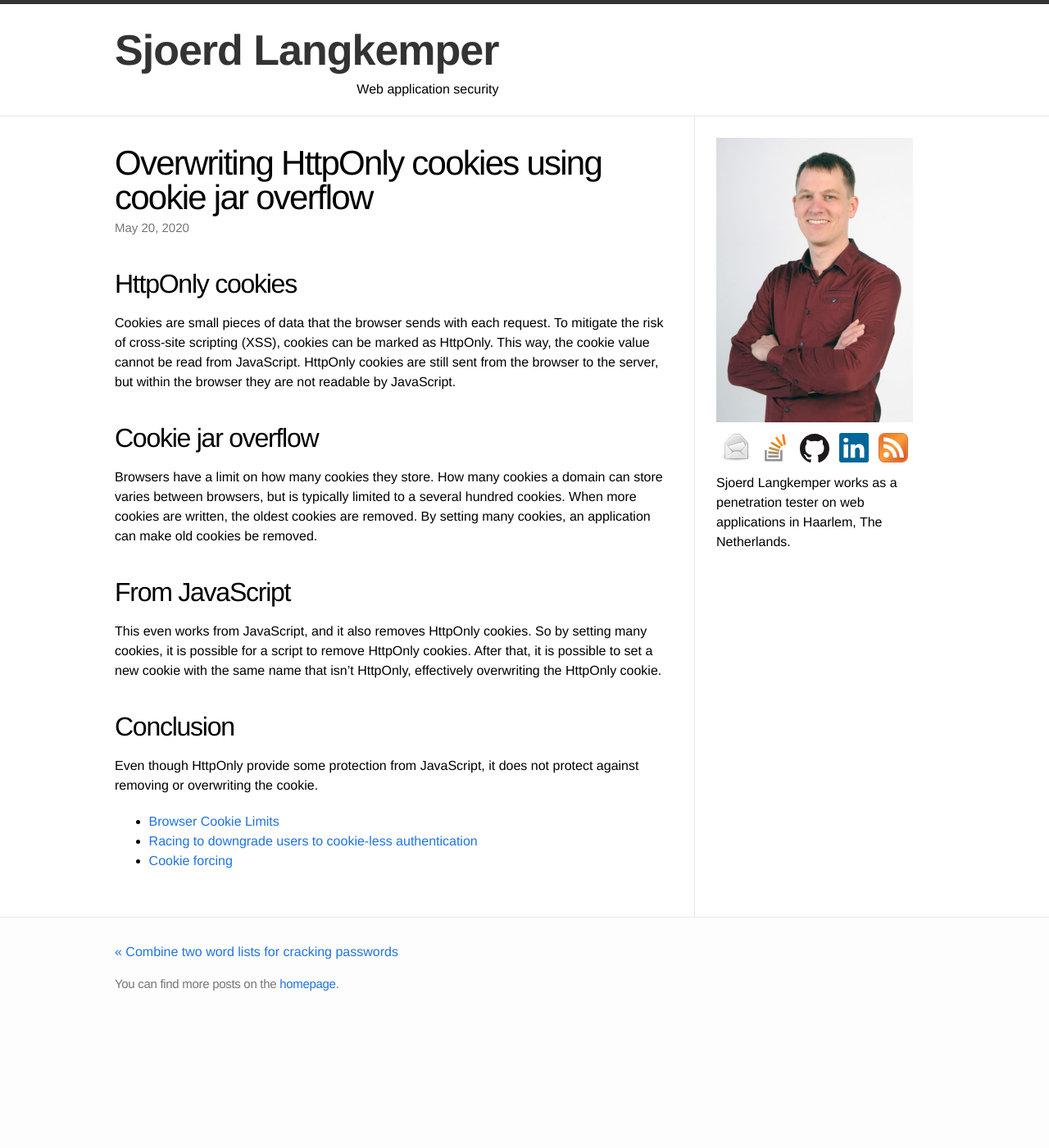
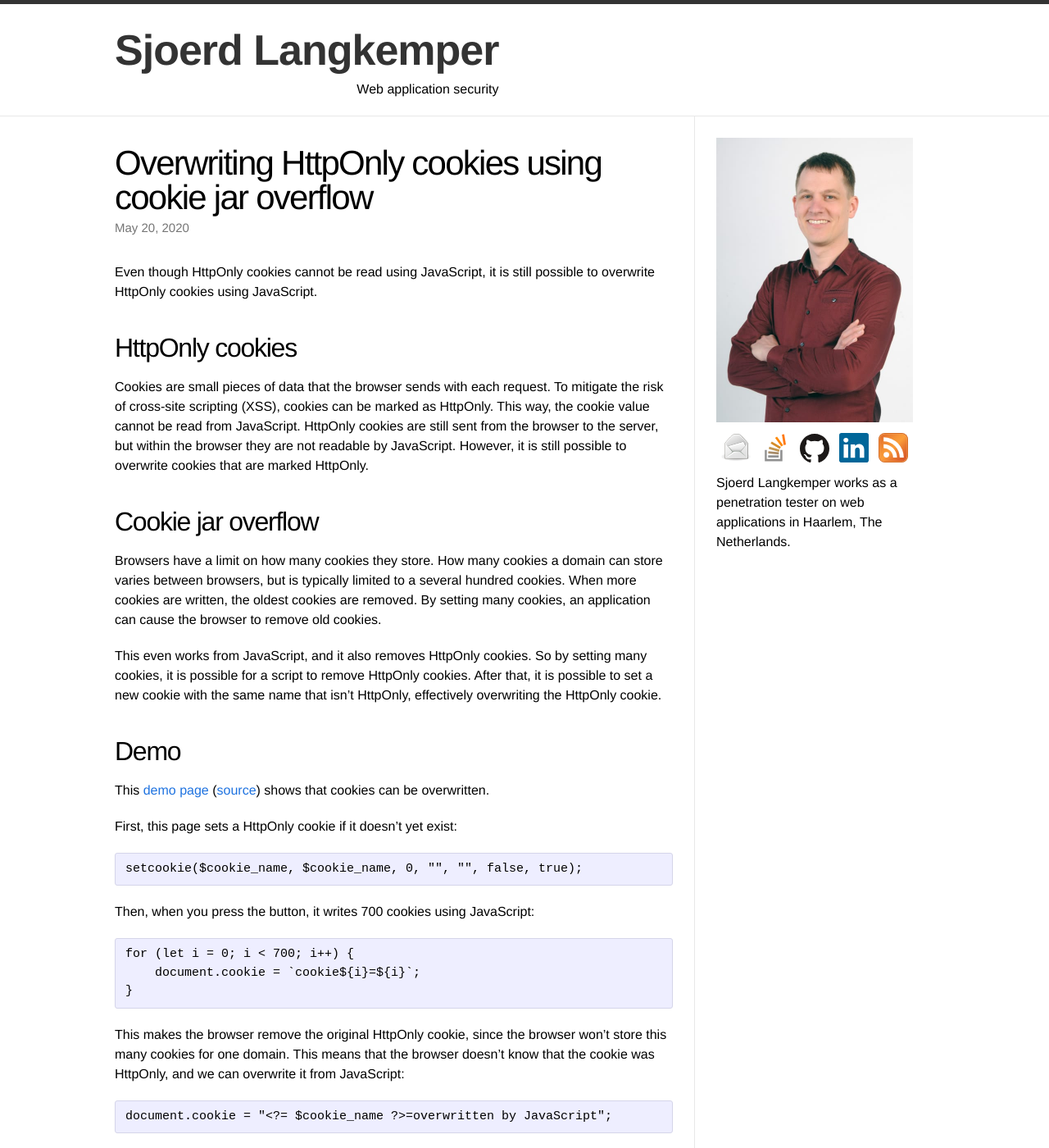
Before and after one commit to Sjord/Sjord.github.io, a Jekyll site: the page built from _posts/2020-04-24-overwriting-httponly-cookies-from-javascript-using-cookie-jar-overflow.md, in a window 1280 px wide and 1400 px high. Shown: the whole window at 82% size. Built offline with Jekyll 4.4.1, drawn with Linux system fonts in a browser that asks for light colours.

Commit message:
Cookie overflow post

```diff
--- a/_posts/2020-04-24-overwriting-httponly-cookies-from-javascript-using-cookie-jar-overflow.md
+++ b/_posts/2020-04-24-overwriting-httponly-cookies-from-javascript-using-cookie-jar-overflow.md
@@ -5,24 +5,43 @@ thumbnail: cookie-coffee-splash-480.jpg
 date: 2020-05-20
 ---
 
+Even though HttpOnly cookies cannot be read using JavaScript, it is still possible to overwrite HttpOnly cookies using JavaScript.
+
 <!-- photo source: https://pixabay.com/nl/photos/koffie-cup-splash-vloeistof-1973549/ -->
 
 ## HttpOnly cookies
 
-Cookies are small pieces of data that the browser sends with each request. To mitigate the risk of cross-site scripting (XSS), cookies can be marked as HttpOnly. This way, the cookie value cannot be read from JavaScript. HttpOnly cookies are still sent from the browser to the server, but within the browser they are not readable by JavaScript.
+Cookies are small pieces of data that the browser sends with each request. To mitigate the risk of cross-site scripting (XSS), cookies can be marked as HttpOnly. This way, the cookie value cannot be read from JavaScript. HttpOnly cookies are still sent from the browser to the server, but within the browser they are not readable by JavaScript. However, it is still possible to overwrite cookies that are marked HttpOnly.
 
 ## Cookie jar overflow
 
-Browsers have a limit on how many cookies they store. How many cookies a domain can store varies between browsers, but is typically limited to a several hundred cookies. When more cookies are written, the oldest cookies are removed. By setting many cookies, an application can make old cookies be removed.
-
-## From JavaScript
+Browsers have a limit on how many cookies they store. How many cookies a domain can store varies between browsers, but is typically limited to a several hundred cookies. When more cookies are written, the oldest cookies are removed. By setting many cookies, an application can cause the browser to remove old cookies.
 
 This even works from JavaScript, and it also removes HttpOnly cookies. So by setting many cookies, it is possible for a script to remove HttpOnly cookies. After that, it is possible to set a new cookie with the same name that isn't HttpOnly, effectively overwriting the HttpOnly cookie.
+
+## Demo
+
+This [demo page](http://demo.sjoerdlangkemper.nl/cookie.php) ([source](https://github.com/Sjord/Sjord.github.io/blob/master/_demo/cookie.php)) shows that cookies can be overwritten.
+
+First, this page sets a HttpOnly cookie if it doesn't yet exist:
+
+    setcookie($cookie_name, $cookie_name, 0, "", "", false, true);
+
+Then, when you press the button, it writes 700 cookies using JavaScript:
+
+    for (let i = 0; i < 700; i++) {
+        document.cookie = `cookie${i}=${i}`;
+    }
+
+This makes the browser remove the original HttpOnly cookie, since the browser won't store this many cookies for one domain. This means that the browser doesn't know that the cookie was HttpOnly, and we can overwrite it from JavaScript:
+
+    document.cookie = "<?= $cookie_name ?>=overwritten by JavaScript";
 
 ## Conclusion
 
 Even though HttpOnly provide some protection from JavaScript, it does not protect against removing or overwriting the cookie.
 
+## Read more
 
 * [Browser Cookie Limits](http://browsercookielimits.squawky.net/)
 * [Racing to downgrade users to cookie-less authentication](https://kuza55.blogspot.com/2008/02/racing-to-downgrade-users-to-cookie.html)
```
Also changed, not shown: 1 other file.
